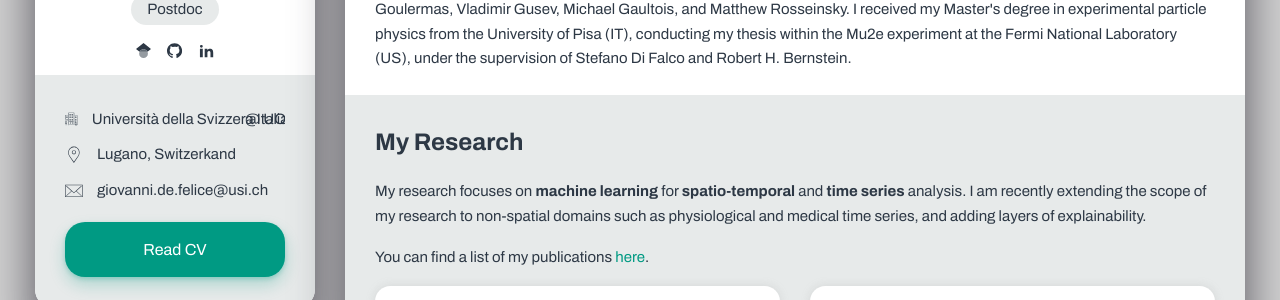
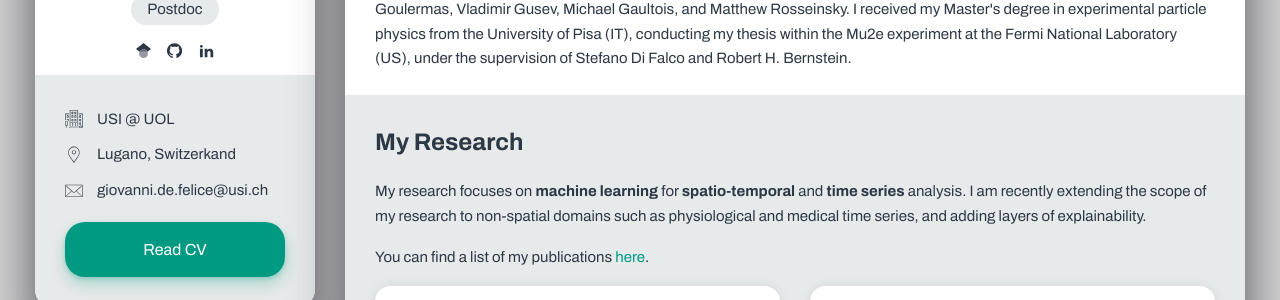
Before and after one commit to gdefe/gdefe.github.io, a Jekyll site: the page built from index.html, in a window 1280 px wide. Shown: the part 362-662 px from the top of the page. Built offline with Jekyll 4.4.1, drawn with Linux system fonts in a browser that asks for light colours.

Commit message:
fix to sidebar

```diff
--- a/_includes/sidebar.html
+++ b/_includes/sidebar.html
@@ -33,7 +33,7 @@
             <ul class="contacts-block">
                 <li class="contacts-block__item">
                     <svg class="marshkicon text-icon">
-                        <use href="#marshkicon-building" /></svg><a href="https://www.usi.ch/en" data-toggle="tooltip" data-placement="top" title="CS" target="_blank" rel="noopener noreferrer">Università della Svizzera Italiana</a>
+                        <use href="#marshkicon-building" /></svg><a href="https://www.usi.ch/en" data-toggle="tooltip" data-placement="top" title="CS" target="_blank" rel="noopener noreferrer">USI</a>
                     &nbsp;@&nbsp;
                     <a href="https://www.liverpool.ac.uk/" data-toggle="tooltip" data-placement="top" title="Univ. of Liverpool" target="_blank" rel="noopener noreferrer">UOL</a>
                 </li>
```
